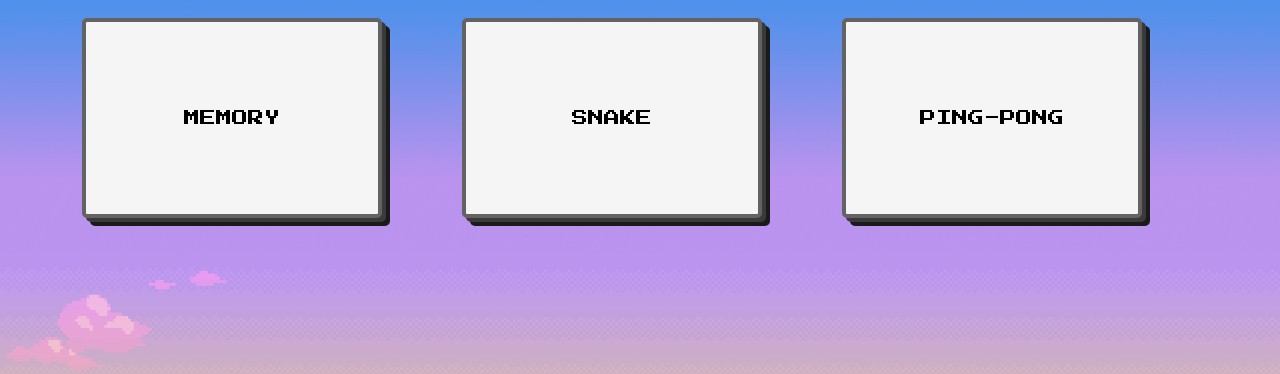
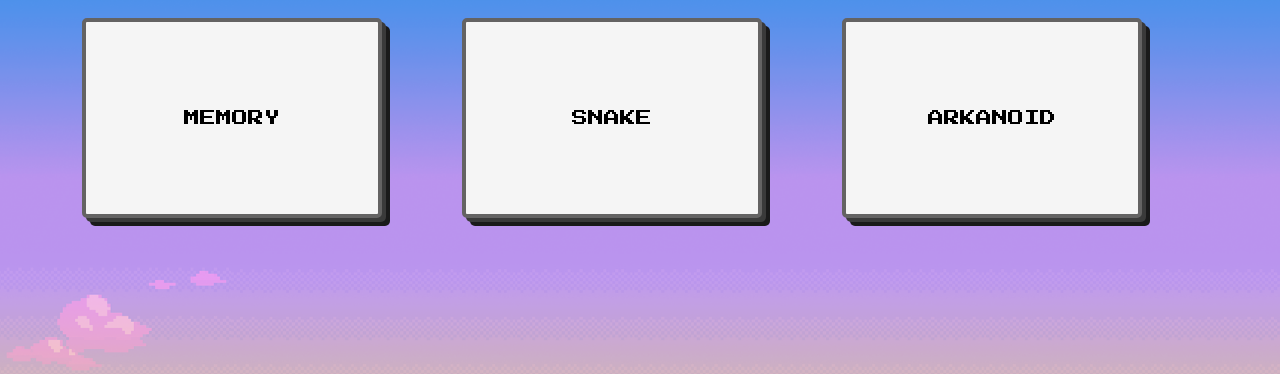
Before and after one commit to elisabethstagl/VALANGLIS, a PHP site: page / in a window 1280 px wide. Shown: the part 126-500 px from the top of the page. Run offline with PHP 8.4, Linux system fonts and the light colour scheme.

Commit message:
Arkanoid in index.php inkludiert

```diff
--- a/index.php
+++ b/index.php
@@ -38,7 +38,7 @@ include 'initial.php';
             </div>
             <div class="col-md-4 col-sm-12">
                 <a href="#" class="game-link">
-                    <div class="game-div">Ping-Pong</div>
+                    <div class="game-div">Arkanoid</div>
                 </a>
             </div>
         </div>
```
